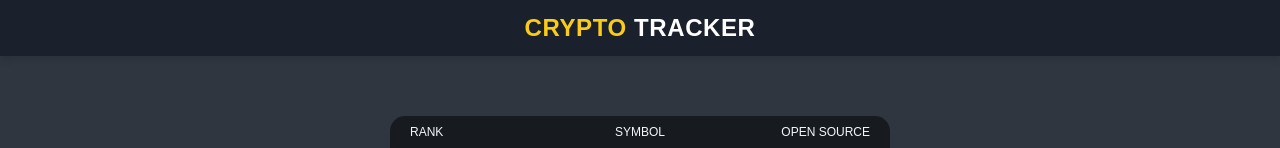
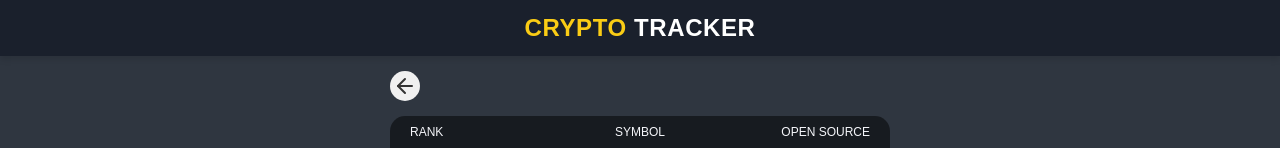
Before and after one commit to jskinn96/react_study, a React (Vite) app in the folder react_master_class/: page /1 in a window 1280 px wide. Shown: the top 148 px of the page. Built offline with nearby package versions, Linux system fonts and the light colour scheme; no server answers.

Commit message:
간단 수정

```diff
--- a/react_master_class/package.json
+++ b/react_master_class/package.json
@@ -15,9 +15,10 @@
     "@types/react-dom": "^19.0.4",
     "apexcharts": "^4.5.0",
     "axios": "^1.8.1",
-    "react": "^19.0.0",
+    "lucide-react": "^0.479.0",
+    "react": "^18.3.1",
     "react-apexcharts": "^1.7.0",
-    "react-dom": "^19.0.0",
+    "react-dom": "^18.3.1",
     "react-helmet-async": "^2.0.5",
     "react-router-dom": "^6.30.0",
     "styled-components": "^6.1.15",
--- a/react_master_class/src/CryptoTracker/component/Coin.tsx
+++ b/react_master_class/src/CryptoTracker/component/Coin.tsx
@@ -8,6 +8,7 @@ import typeTranslateObjConsole from "../../common/typeTranslateConsole"
 import { Helmet } from "react-helmet-async";
 import styled from "styled-components";
 import { coinInfoFetch, coinTickersFetch } from "../api/allCoins";
+import { ArrowLeft } from "lucide-react";
 
 //g useParams 사용 시, 기본 타입...키도 스트링인걸 알아야하고 값은 스트링이나 빈 값이 올 수 있다고 정의해야한다(없어도 자동으로 적용)
 interface CoinType {
@@ -93,10 +94,40 @@ const Container = styled.main`
     gap: 20px;
 `;
 
+const TitleWrap = styled.div`
+    position: relative;
+    max-width: 500px;
+    width: 100%;
+    display: flex;
+    justify-content: center;
+    .titleLink {
+        padding: 3px;
+        border-radius: 50%;
+        background-color: #f0f0f0;
+        border: none;
+        cursor: pointer;
+        display: flex;
+        align-items: center;
+        justify-content: center;
+        transition: background-color 0.2s ease;
+        position: absolute;
+        left: 0;
+        top: 50%;
+        transform: translateY(-50%);
+        &:hover {
+            background-color: #e0e0e0;
+        }
+        .backArrow {
+            color: #333;
+        }
+    }
+`;
+
 const Title = styled.h1`
     font-size: 48px;
     padding: 10px 0;
-    color: ${props => props.theme.yellowColor}
+    color: ${props => props.theme.yellowColor};
+    font-weight: bold;
 `;
 
 const InfoSection = styled.section`
@@ -222,7 +253,7 @@ const Coin = () => {
 
     const coinName      = infoObj?.name;
     const coinRank      = infoObj?.rank;
-    const coinSymbol    = infoObj?.symbol
+    const coinSymbol    = infoObj?.symbol;
     const coinOpSrc     = infoObj?.open_source ? 'Yes' : 'No';
     const coinDesc      = infoObj?.description ? infoObj?.description : 'No description.';
     const coinTSupply   = priceObj?.total_supply;
@@ -235,6 +266,13 @@ const Coin = () => {
             <Helmet>
                 <title>{coinName}</title>
             </Helmet>
+            <TitleWrap>
+                <Link
+                to={"/"}
+                className="titleLink"
+                >
+                    <ArrowLeft className="backArrow" />
+                </Link>
                 <Title>
                     {
                         state?.name
@@ -246,6 +284,7 @@ const Coin = () => {
                         )
                     }
                 </Title>
+            </TitleWrap>
             {
                 loading
                 ? <LoadingEl />
```
Also changed, not shown: 1 other file (tests, documents, lock files or other folders). Lines whose indentation alone changed are shown as unchanged.
